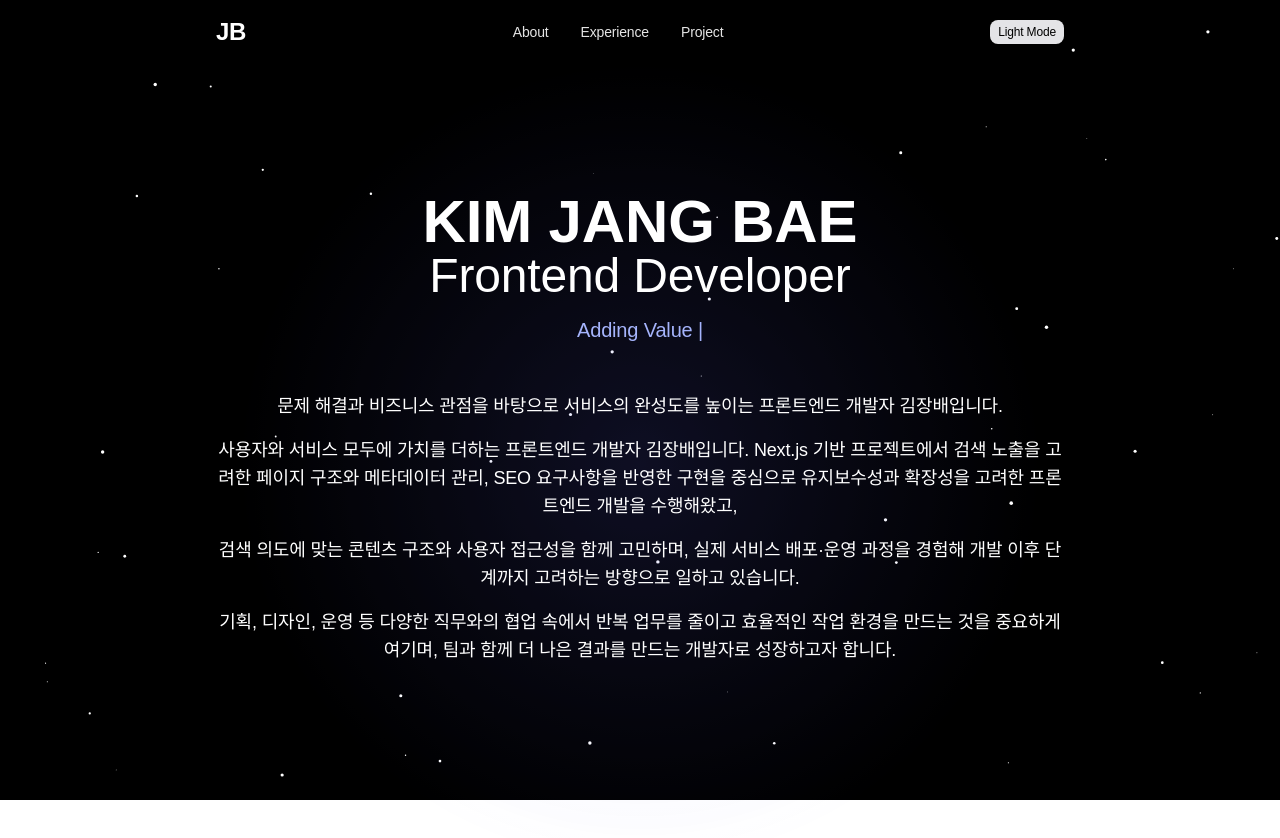
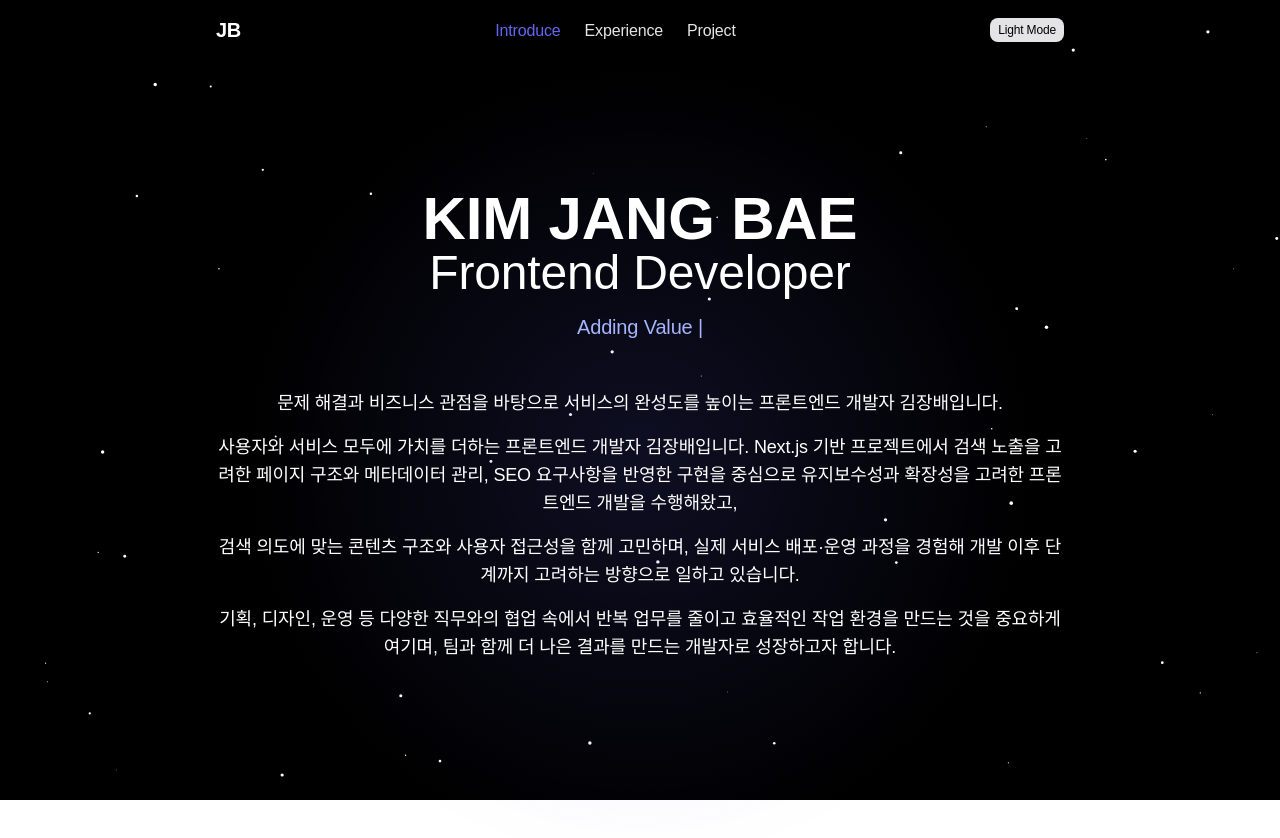
Before and after one commit to JangBai/JangBai.github.io, a React (Vite) app: page / in a window 1280 px wide. Shown: the top 838 px of the page. Built offline with nearby package versions, Linux system fonts and the light colour scheme; a web font is replaced by a local one.

Commit message:
feat: nav 기존 a태그 형식 스크롤 useNavScroll 훅으로 변경

```diff
--- a/src/components/layout/Header.tsx
+++ b/src/components/layout/Header.tsx
@@ -1,35 +1,40 @@
-import ThemeButton from "@/components/ui/ThemeButton";
+import { useNavScroll } from "@/hooks/useNavScroll";
 import { nav } from "@/data/nav";
+import ThemeButton from "../ui/ThemeButton";
 
 export default function Header() {
+  const { activeSection, scrollToSection } = useNavScroll();
+
   return (
-    <header className="sticky top-0 z-50 border-neutral-200 bg-[var(--color-nav-background)] backdrop-blur-md">
-      <div className="flex items-center justify-between py-3 sm:py-4">
-        {/* Logo */}
+    <header className="sticky top-0 z-50 bg-[var(--color-nav-background)] backdrop-blur-md">
+      <div className="flex items-center justify-between py-4">
         <h1>
           <a href="/" className="tracking-tight">
-            <span className="text-xl font-bold text-[var(--color-primary)] sm:text-2xl">
+            <span className="text-xl font-bold text-[var(--color-primary)]">
               JB
             </span>
           </a>
         </h1>
 
-        {/* Navigation */}
-        <nav className="hidden gap-4 md:flex md:gap-6 lg:gap-8">
-          {nav.map((item) => (
-            <a
-              key={item.href}
-              href={item.href}
-              className="transition-colors hover:text-[var(--color-nav-text-hover)]"
-            >
-              <span className="text-sm font-medium text-[var(--color-nav-text)]">
+        <nav className="hidden gap-6 md:flex">
+          {nav.map((item) => {
+            const id = item.href.replace("#", "");
+
+            return (
+              <button
+                key={item.href}
+                onClick={() => scrollToSection(id)}
+                className={`transition-colors ${
+                  activeSection === id
+                    ? "text-[var(--color-accent)]"
+                    : "text-[var(--color-nav-text)] hover:text-[var(--color-nav-text-hover)]"
+                }`}
+              >
                 {item.name}
-              </span>
-            </a>
-          ))}
+              </button>
+            );
+          })}
         </nav>
-
-        {/* Theme Button */}
         <ThemeButton />
       </div>
     </header>
--- a/src/data/nav.ts
+++ b/src/data/nav.ts
@@ -5,8 +5,8 @@ type nav = {
 
 export const nav: nav[] = [
   {
-    name: "About",
-    href: "#about",
+    name: "Introduce",
+    href: "#introduce",
   },
   {
     name: "Experience",
--- /dev/null
+++ b/src/hooks/useNavScroll.ts
@@ -0,0 +1,43 @@
+import { useState, useEffect } from "react";
+
+export const useNavScroll = () => {
+  const [activeSection, setActiveSection] = useState<string>("introduce");
+
+  useEffect(() => {
+    const sections = document.querySelectorAll("section[id]");
+
+    const handleScroll = () => {
+      const scrollY = window.scrollY;
+
+      sections.forEach((section) => {
+        const element = section as HTMLElement;
+        const sectionTop = element.offsetTop;
+        const sectionHeight = element.offsetHeight;
+
+        if (scrollY >= sectionTop - sectionHeight / 3) {
+          setActiveSection(element.id);
+        }
+      });
+    };
+
+    window.addEventListener("scroll", handleScroll);
+    handleScroll(); // 초기 실행
+
+    return () => window.removeEventListener("scroll", handleScroll);
+  }, []);
+
+  const scrollToSection = (id: string) => {
+    const element = document.getElementById(id);
+    if (!element) return;
+
+    const headerOffset = 80; // 헤더 높이 보정
+    const elementPosition = element.offsetTop - headerOffset;
+
+    window.scrollTo({
+      top: elementPosition,
+      behavior: "smooth",
+    });
+  };
+
+  return { activeSection, scrollToSection };
+};
--- a/src/pages/home/Introduce.tsx
+++ b/src/pages/home/Introduce.tsx
@@ -2,7 +2,10 @@ import { TypeAnimation } from "react-type-animation";
 
 export default function Introduce() {
   return (
-    <section className="justify-top section-spacing relative flex h-[50rem] flex-col items-center gap-6 sm:h-[50rem] sm:gap-12">
+    <section
+      id="introduce"
+      className="justify-top section-spacing relative flex h-[50rem] flex-col items-center gap-6 sm:h-[50rem] sm:gap-12"
+    >
       <div className="flex flex-col items-center justify-center gap-4">
         <div className="text-center text-[var(--color-primary)]">
           <h2 className="text-4xl font-bold sm:text-6xl lg:text-6xl">
```
